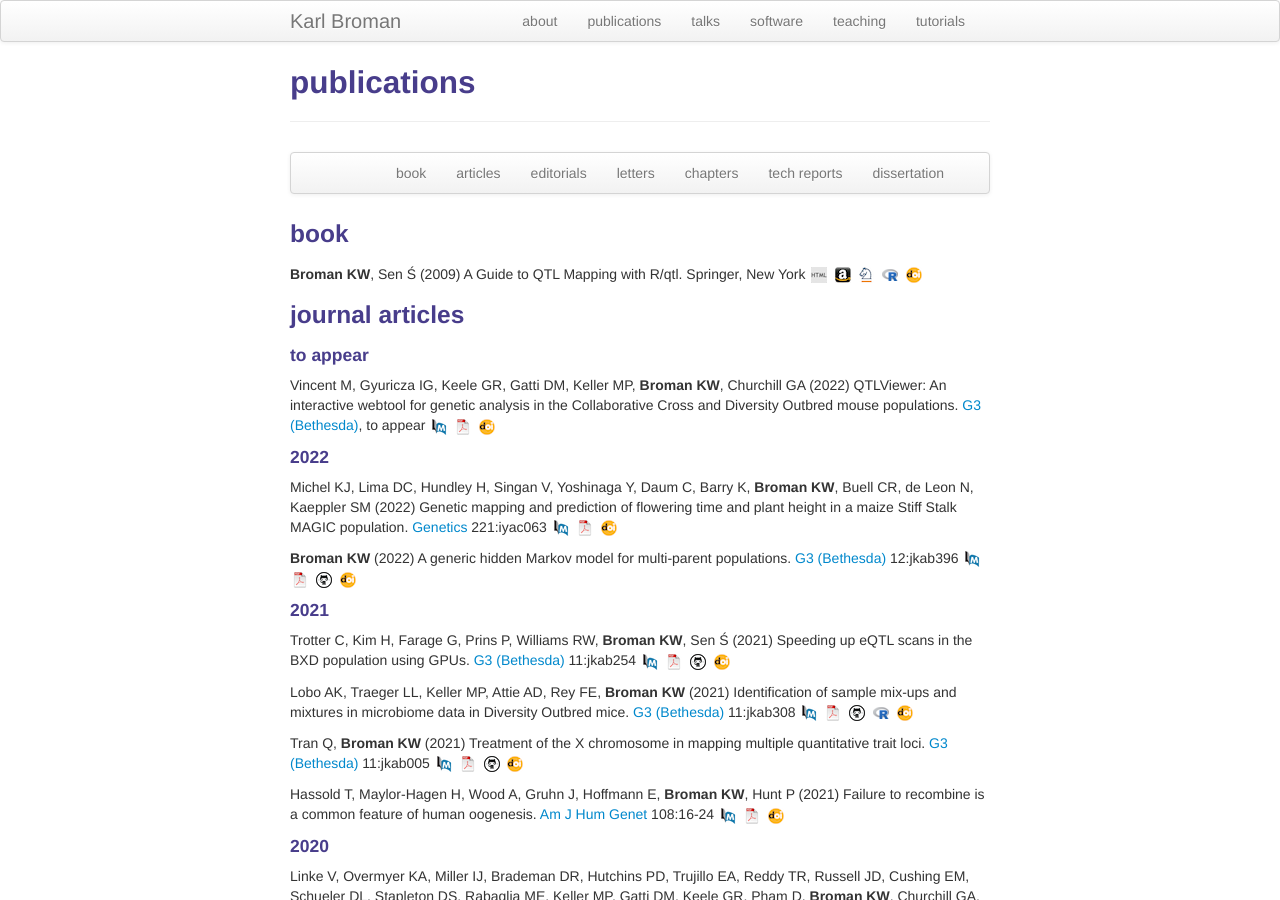
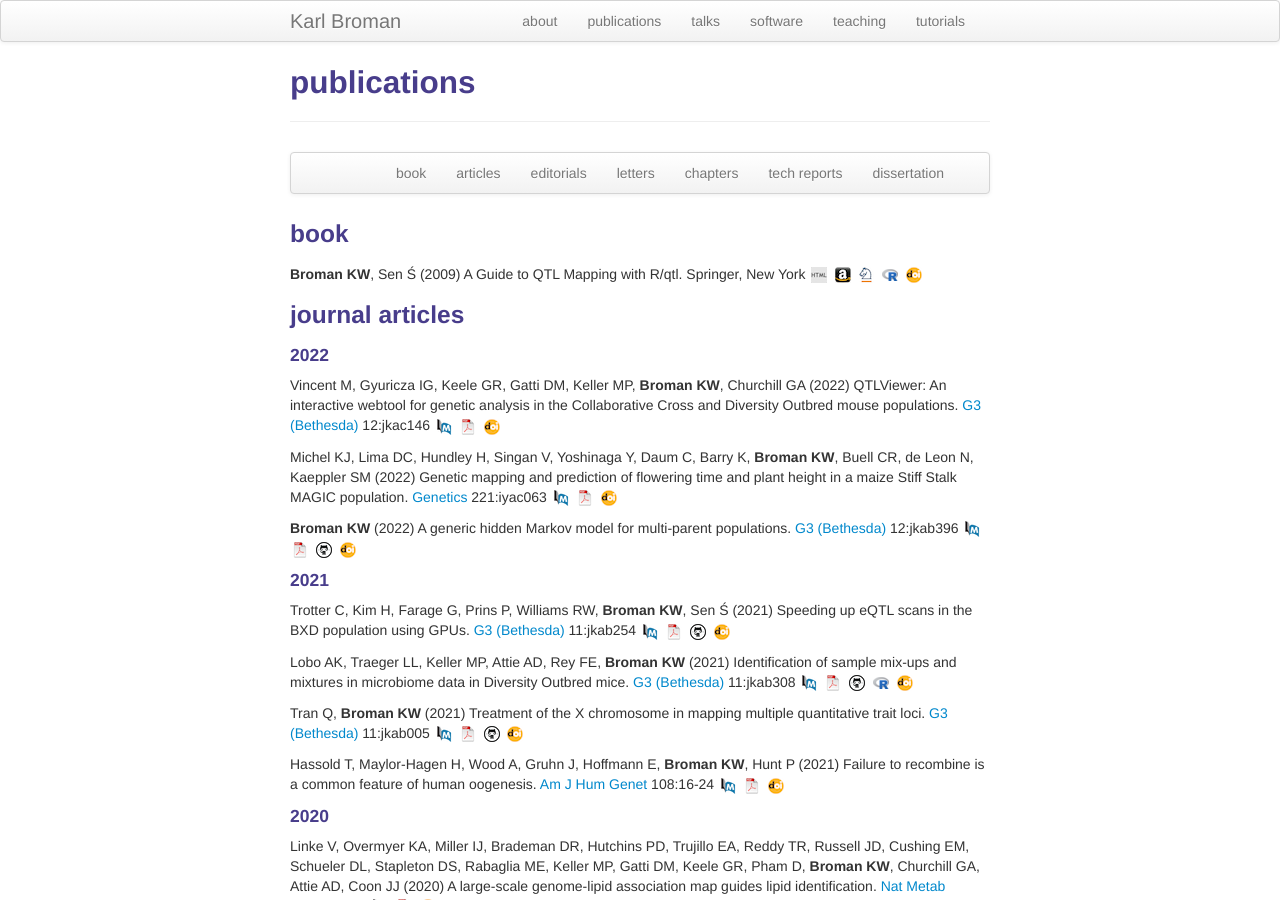
Before and after one commit to kbroman/kbroman.github.io, a Jekyll site: the page built from pubs.md, in a window 1280 px wide and 900 px high. Built offline with Jekyll 4.4.1, drawn with Linux system fonts in a browser that asks for light colours.

Commit message:
pubs.md: qtlviewer paper published

```diff
--- a/pubs.md
+++ b/pubs.md
@@ -30,21 +30,18 @@ description: Karl Broman's publications
 
 ### <a name="articles"></a>journal articles
 
-#### to appear
+#### 2022
 
 Vincent M, Gyuricza IG, Keele GR, Gatti DM, Keller MP, **Broman KW**,
 Churchill GA (2022) QTLViewer: An interactive webtool for genetic
 analysis in the Collaborative Cross and Diversity Outbred mouse
 populations. [G3
-(Bethesda)](https://academic.oup.com/g3journal), to appear
+(Bethesda)](https://academic.oup.com/g3journal) 12:jkac146
 [![PubMed](icons16/pubmed-icon.png)](https://pubmed.ncbi.nlm.nih.gov/35703938/)
-[![pdf](icons16/pdf-icon.png)](https://academic.oup.com/g3journal/advance-article-pdf/doi/10.1093/g3journal/jkac146/44080646/jkac146.pdf)
+[![pdf](icons16/pdf-icon.png)](https://academic.oup.com/g3journal/article-pdf/12/8/jkac146/44080646/jkac146.pdf)
 [![doi](icons16/doi-icon.png)](https://doi.org/10.1093/g3journal/jkac146)
 <!-- * 169 * -->
 <!-- https://doi.org/10.1093/g3journal/jkac146 -->
-
-
-#### 2022
 
 Michel KJ, Lima DC, Hundley H, Singan V, Yoshinaga Y, Daum C, Barry K,
 **Broman KW**, Buell CR, de Leon N, Kaeppler SM (2022) Genetic mapping and
```
